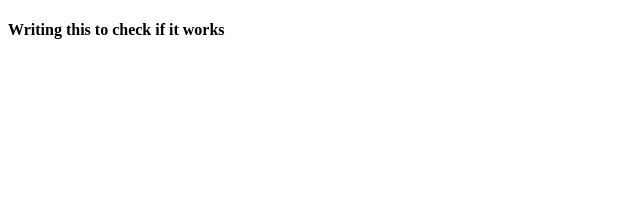
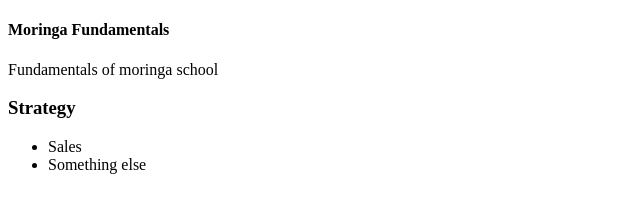
Before and after one commit to bidenjoe1/fundamental-foundations, a plain HTML site: page index.html in a window 1280 px wide. Shown: the whole page, without its empty margins (0-640 px from the left). Drawn offline with Linux system fonts and the light colour scheme.

Commit message:
Modified index.html

```diff
--- a/index.html
+++ b/index.html
@@ -7,6 +7,15 @@
 </head>
 <body>
 
-    <h4>Writing this to check if it works</h4>
+    <h4>Moringa Fundamentals</h4>
+
+    <p>Fundamentals of moringa school</p>
+
+    <h3>Strategy</h3>
+
+    <ul>
+        <li>Sales</li>
+        <li>Something else</li>
+    </ul>
 </body>
 </html>
```
